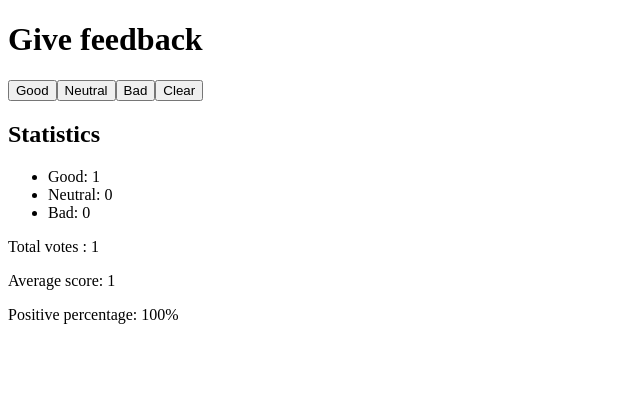
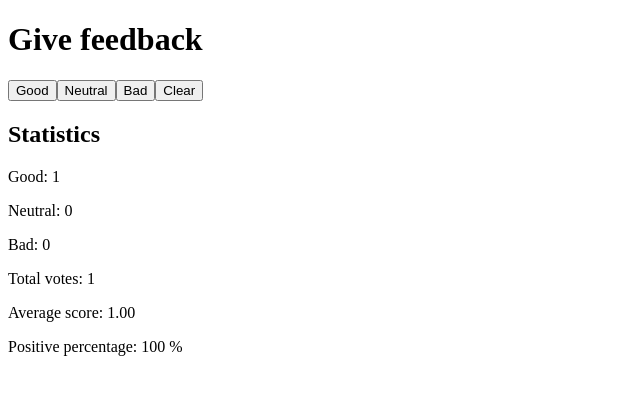
Before and after one commit to leo-oliv3r/FullStackOpen, a React (Vite) app in the folder part1/unicafe/: page / in a window 1280 px wide. Both pictures are taken after a click on the button "Good". Shown: the top 394 px of the page, without its empty margins (0-640 px from the left). Built offline with nearby package versions, Linux system fonts and the light colour scheme.

Commit message:
Finish part 1.10

```diff
--- a/part1/unicafe/src/App.jsx
+++ b/part1/unicafe/src/App.jsx
@@ -6,10 +6,17 @@ function Button({ onClick, children }) {
     return <button onClick={onClick}>{children}</button>;
 }
 
+function StatisticsLine({ data, children, isPercentage }) {
+    return (
+        <p>
+            {children}: {data} {isPercentage && "%"}
+        </p>
+    );
+}
+
 function Statistics({ good, neutral, bad }) {
-    const surveyEmpty = good === 0 && neutral === 0 && bad === 0;
-
-    if (surveyEmpty) {
+    const surveyIsEmpty = good === 0 && neutral === 0 && bad === 0;
+    if (surveyIsEmpty) {
         return (
             <>
                 <h2>Statistics</h2>
@@ -18,28 +25,42 @@ function Statistics({ good, neutral, bad }) {
         );
     }
 
-    const totalVotes = good + neutral + bad;
-    const averageScore = (good * 1 + bad * -1) / totalVotes || 0;
-    const positivePercentage = (good / totalVotes) * 100 || 0;
+    const totalVotes = calculateTotalVotes();
+    const averageScore = calculateAverageScore();
+    const positivePercentage = calculatePositivePercentage();
 
     return (
         <>
             <h2>Statistics</h2>
-            <ul>
-                <li>Good: {good}</li>
-                <li>Neutral: {neutral}</li>
-                <li>Bad: {bad}</li>
-            </ul>
 
-            <p>Total votes : {totalVotes}</p>
-            <p>Average score: {averageScore}</p>
-            <p>Positive percentage: {positivePercentage}%</p>
+            <StatisticsLine data={good}>Good</StatisticsLine>
+            <StatisticsLine data={neutral}>Neutral</StatisticsLine>
+            <StatisticsLine data={bad}>Bad</StatisticsLine>
+
+            <StatisticsLine data={totalVotes}>Total votes</StatisticsLine>
+            <StatisticsLine data={averageScore}>Average score</StatisticsLine>
+            <StatisticsLine data={positivePercentage} isPercentage={true}>
+                Positive percentage
+            </StatisticsLine>
         </>
     );
+
+    function calculateTotalVotes() {
+        return good + neutral + bad;
+    }
+
+    function calculatePositivePercentage() {
+        return ((good / totalVotes) * 100 || 0).toFixed();
+    }
+
+    function calculateAverageScore() {
+        const average = (good * 1 + bad * -1) / totalVotes || 0;
+        if (average < 0) return 0;
+        return average.toFixed(2);
+    }
 }
 
 function App() {
-    // save clicks of each button to its own state
     const [good, setGood] = useState(0);
     const [neutral, setNeutral] = useState(0);
     const [bad, setBad] = useState(0);
```
